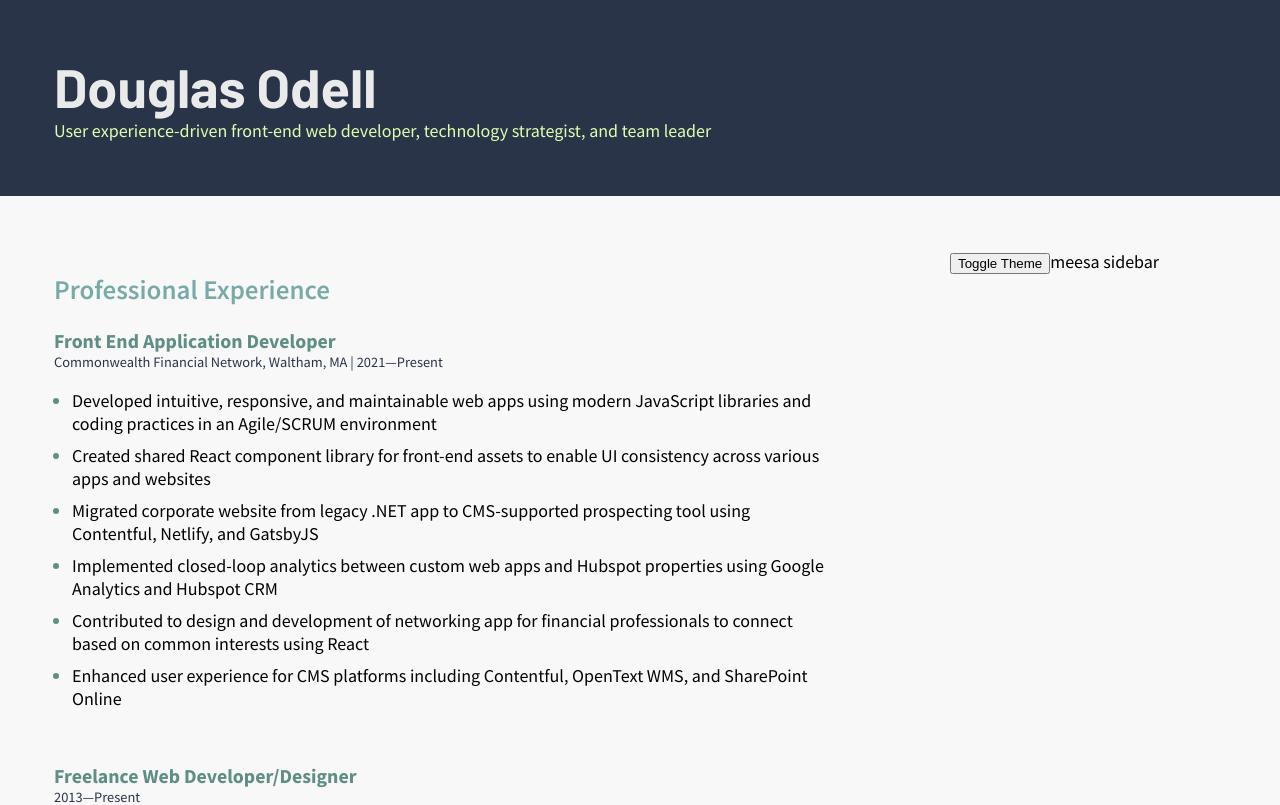
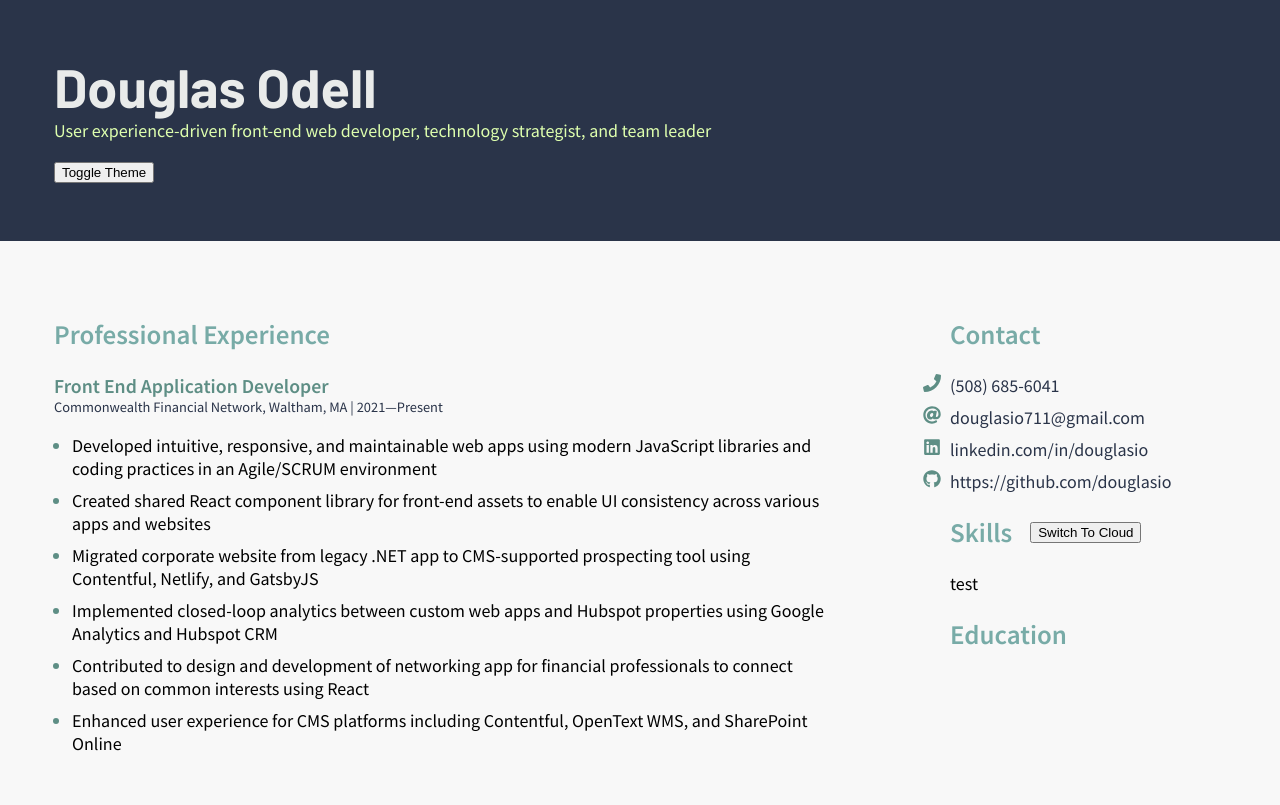
Before and after one commit to douglasio/portfolio-site, a React (Create React App) app: page / in a window 1280 px wide. Shown: the top 805 px of the page. Built offline with nearby package versions, Linux system fonts and the light colour scheme.

Commit message:
Build out sidebar

```diff
--- a/package.json
+++ b/package.json
@@ -3,6 +3,10 @@
   "version": "0.1.0",
   "private": true,
   "dependencies": {
+    "@fortawesome/fontawesome-svg-core": "^1.2.36",
+    "@fortawesome/free-brands-svg-icons": "^5.15.4",
+    "@fortawesome/free-solid-svg-icons": "^5.15.4",
+    "@fortawesome/react-fontawesome": "^0.1.16",
     "@testing-library/jest-dom": "^5.14.1",
     "@testing-library/react": "^11.2.7",
     "@testing-library/user-event": "^12.8.3",
@@ -12,6 +16,7 @@
     "react-helmet-async": "^1.1.2",
     "react-scripts": "4.0.3",
     "react-transition-group": "^4.4.2",
+    "react-wordcloud": "^1.2.7",
     "styled-components": "^5.3.3",
     "web-vitals": "^1.1.2"
   },
--- a/src/App.js
+++ b/src/App.js
@@ -2,15 +2,27 @@
 import { CookiesProvider, useCookies } from 'react-cookie';
 import { Helmet, HelmetProvider } from 'react-helmet-async';
 import { ThemeProvider } from 'styled-components';
+import { FontAwesomeIcon } from '@fortawesome/react-fontawesome'
+import { faAt, faCoffee, faPhone } from '@fortawesome/free-solid-svg-icons'
 import * as Styled from './App.styles.js';
 import Job from './components/Job';
+import Skills from './components/Skills';
 import resume from './data/resume.json';
 import useSelectedTheme from './hooks/useSelectedTheme';
+import { faGithub, faLinkedin } from '@fortawesome/free-brands-svg-icons';
 
 function App() {
   const { selectedTheme, toggleSelectedTheme } =
     useSelectedTheme();
-  const { name, byline, experience } = resume;
+  const {
+    name,
+    byline,
+    experience,
+    contact,
+    skills,
+    certifications,
+    education,
+  } = resume;
 
   return (
     <CookiesProvider>
@@ -29,31 +41,45 @@ function App() {
               <Styled.Header>
                 <h1>{name}</h1>
                 <p className="byline">{byline}</p>
+                <button
+                  type="button"
+                  onClick={toggleSelectedTheme}
+                >
+                  Toggle Theme
+                </button>
               </Styled.Header>
               <Styled.Main>
                 <section>
                   <h2>{experience.professional.title}</h2>
                   {experience.professional.entries.map(
-                    ( entry ) => {
+                    (entry) => {
                       return (
-                        <Job details={entry} key={entry.id} />
+                        <Job
+                          details={entry}
+                          key={entry.id}
+                        />
                       );
                     }
                   )}
                 </section>
               </Styled.Main>
               <Styled.Sidebar>
-                <button
-                  type="button"
-                  onClick={toggleSelectedTheme}
-                >
-                  Toggle Theme
-                </button>
-                meesa sidebar
+                <section>
+                  <h2>{contact.title}</h2>
+                  <ul>
+                    <li><a href={`tel:+${contact.items.phone.replace(/[^\d.-]/g, '')}`}><FontAwesomeIcon className="sprite" icon={faPhone} />{contact.items.phone}</a></li>
+                    <li><a href={`mailto:+${contact.items.email}`}><FontAwesomeIcon className="sprite" icon={faAt} />{contact.items.email}</a></li>
+                    <li><a href={contact.items.linkedin} target="_blank"><FontAwesomeIcon className="sprite" icon={faLinkedin} />{contact.items.linkedin}</a></li>
+                    <li><a href={contact.items.github} target="_blank"><FontAwesomeIcon className="sprite" icon={faGithub} />{contact.items.github}</a></li>
+                  </ul>
+                </section>
+                <section>
+                    <Skills {...skills} />
+                </section>
+
+                <h2>{education.title}</h2>
               </Styled.Sidebar>
-              <Styled.Footer>
-                Footer
-              </Styled.Footer>
+              <Styled.Footer>Footer</Styled.Footer>
             </Styled.App>
           </ThemeProvider>
         )}
--- a/src/App.styles.js
+++ b/src/App.styles.js
@@ -17,6 +17,7 @@ export const GlobalStyle = createGlobalStyle`
         font-family: 'Source Sans Pro', sans-serif;
         font-size: 1rem;
         font-weight: 400;
+        transition: all 200ms;
     }
 
     h1 {
@@ -36,7 +37,7 @@ export const GlobalStyle = createGlobalStyle`
     h3 {
         color: ${({ theme }) => theme.body.h3};
         font-size: 1.1rem;
-        font-weight: 700;
+        font-weight: 600;
         margin: 0;
     }
 
@@ -59,6 +60,40 @@ export const GlobalStyle = createGlobalStyle`
         margin: 0;
         padding: 0 1rem;
     }
+
+    a {
+        color: ${({ theme }) => theme.body.a.text};
+        display: inline-block;
+        position: relative;
+        text-decoration: none;
+
+        :before {
+            content: "";
+            background-color: transparent;
+            display: block;
+            height: 2em;
+            left: -1em;
+            position: absolute;
+            top: -25%;
+            width: calc(100% + 2em);
+            transform: translateX(1em);
+            transition: all 200ms;
+            z-index: -1;
+        }
+
+        &:hover {
+            color: ${({ theme }) =>
+                theme.body.a.hover.text};
+            text-decoration: underline;
+
+            :before {
+                background-color: ${({ theme }) =>
+                    theme.body.a.hover.background};
+                display: block;
+                transform: translateX(0);
+            }
+        }
+    }
 `;
 
 export const App = styled.div`
@@ -71,6 +106,10 @@ export const App = styled.div`
         'footer footer';
     grid-template-columns: 70% 30%;
     grid-template-rows: repeat(4, auto);
+
+    h2 {
+        text-transform: capitalize;
+    }
 `;
 
 export const Header = styled.header`
@@ -82,8 +121,7 @@ export const Header = styled.header`
     padding: ${bodyPadding};
 
     h1 {
-    color: ${({ theme }) =>
-    theme.header.h1};
+        color: ${({ theme }) => theme.header.h1};
     }
 
     .byline {
@@ -102,6 +140,42 @@ export const Main = styled.main`
 export const Sidebar = styled.aside`
     grid-area: sidebar;
     padding: ${bodyPadding};
+
+    ul {
+        margin: 0;
+        padding: 0;
+
+        li:first-of-type {
+            margin-top: 0;
+        }
+
+        li {
+            list-style-type: none;
+        }
+    }
+
+    a {
+        .sprite {
+            position: absolute;
+            left: -1.5em;
+            width: 1em;
+            transform: translateX(0);
+            transition: transform 200ms;
+
+            path {
+                fill: ${({ theme }) => theme.body.a.sprite};
+            }
+        }
+
+        &:hover .sprite {
+            transform: translateX(-1em);
+
+            path {
+                fill: ${({ theme }) =>
+                    theme.body.a.hover.sprite};
+            }
+        }
+    }
 `;
 
 export const Footer = styled.footer`
--- /dev/null
+++ b/src/components/Skills.js
@@ -0,0 +1,70 @@
+import { useState } from 'react';
+import * as Styled from './Skills.styles';
+
+const VIEWS = {
+    CLOUD: 'cloud',
+    LIST: 'list',
+};
+
+const Skills = ({ code, software, title }) => {
+    const [view, setView] = useState(VIEWS.CLOUD);
+    const handleSkillsToggle = () => {
+        return view === VIEWS.CLOUD
+            ? setView(VIEWS.LIST)
+            : setView(VIEWS.CLOUD);
+    };
+
+    return (
+        <Styled.Skills>
+            <h2>
+                {title}
+                <button
+                    className="toggle"
+                    type="button"
+                    onClick={handleSkillsToggle}
+                >
+                    switch to {view}
+                </button>
+            </h2>
+
+            {view === VIEWS.CLOUD ? (
+                <p>test</p>
+            ) : (
+                <>
+                    <h3>{code.title}</h3>
+                    <ul>
+                        {code.items.map((item, i) => {
+                            return (
+                                <li
+                                    key={`${item.substring(
+                                        0,
+                                        3
+                                    )}${i}`}
+                                >
+                                    {item}
+                                </li>
+                            );
+                        })}
+                    </ul>
+                    <h3>{software.title}</h3>
+                    <ul>
+                        {software.items.map((item, i) => {
+                            return (
+                                <li
+                                    key={`${item.substring(
+                                        0,
+                                        3
+                                    )}${i}`}
+                                >
+                                    {item}
+                                </li>
+                            );
+                        })}
+                    </ul>
+                </>
+            )}
+        </Styled.Skills>
+    );
+};
+
+export default Skills;
--- /dev/null
+++ b/src/components/Skills.styles.js
@@ -0,0 +1,30 @@
+import styled from 'styled-components';
+
+export const Skills = styled.div`
+    .toggle {
+        margin-left: 1rem;
+        margin-top: -0.5em;
+        text-transform: capitalize;
+        vertical-align: middle;
+    }
+
+    h3 {
+        text-transform: uppercase;
+    }
+
+    ul {
+        margin: 0.5rem 0 1rem;
+
+        > li {
+            display: inline;
+            list-style-type: none;
+
+            &:not(:last-of-type) {
+                :after {
+                    content: ', ';
+                    display: inline;
+                }
+            }
+        }
+    }
+`;
--- a/src/data/resume.json
+++ b/src/data/resume.json
@@ -66,5 +66,84 @@
         }
       ]
     }
+  },
+  "contact": {
+    "title": "contact",
+    "items": {
+      "phone": "(508) 685-6041",
+      "email": "douglasio711@gmail.com",
+      "linkedin": "linkedin.com/in/douglasio",
+      "github": "https://github.com/douglasio"
+    }
+  },
+  "skills": {
+    "title": "skills",
+    "code": {
+      "title": "code",
+      "items": [
+        "JavaScript (ES6)",
+        "TypeScript",
+        "React",
+        "jQuery",
+        "REST",
+        "CSS3/SCSS/Sass",
+        "Bootstrap",
+        "HTML5",
+        "GatsbyJS",
+        "GraphQL",
+        "Vue.js",
+        "C#",
+        "Angular",
+        "PHP"
+      ]
+    },
+    "software": {
+      "title": "software",
+      "items": [
+        "Visual Studio",
+        "Google Analytics",
+        "Git",
+        "Postman",
+        "Adobe XD",
+        "Axure",
+        "Figma",
+        "Contentful",
+        "Cvent",
+        "Hubspot",
+        "ServiceNow",
+        "Jira",
+        "OpenText WMS",
+        "Wordpress",
+        "Wix"
+      ]
+    }
+  },
+  "certifications": {
+    "title": "certifications",
+    "items": [
+      {
+        "title": "Certified ScrumMaster (CSM)",
+        "institution": "Scrum, Inc."
+      },
+      {
+        "title": "Certified Usability Analyst (CUA)",
+        "institution": "Human Factors International"
+      },
+      {
+        "title": "8-Week Dale Carnegie Course",
+        "institution": "Dale Carnegie Institute"
+      }
+    ]
+  },
+  "education": {
+    "title": "education",
+    "items": [
+      {
+        "title": "Bachelor of Science, Geography",
+        "institution": "Boston University",
+        "location": "Boston, MA",
+        "years": "2009–2013"
+      }
+    ]
   }
 }
--- a/src/style/colors.js
+++ b/src/style/colors.js
@@ -1,6 +1,7 @@
 const colors = {
 	white: '#fff',
 	black: '#000',
+    transparent: 'transparent',
 	bright: {
 		blue: '#2a3449',
 		teal: '#5e8e85',
--- a/src/style/theme.js
+++ b/src/style/theme.js
@@ -10,13 +10,23 @@ const theme = {
             h2: colors.bright.lightTeal,
             h3: colors.bright.teal,
             h4: colors.bright.blue,
-      marker: colors.bright.teal
+            a: {
+                background: colors.transparent,
+                sprite: colors.bright.teal,
+                text: colors.bright.blue,
+                hover: {
+                    background: colors.bright.blue,
+                    sprite: colors.bright.white,
+                    text: colors.white,
+                },
+            },
+            marker: colors.bright.teal,
         },
         header: {
             background: colors.bright.blue,
             paragraph: colors.bright.lime,
             h1: colors.bright.gray,
-    }
+        },
     },
     dark: {
         id: 't02',
@@ -25,13 +35,23 @@ const theme = {
             paragraph: colors.white,
             h1: colors.bright.lime,
             h2: colors.light.teal,
-      h3: colors.white,
+            h3: colors.light.teal,
             h4: colors.light.lightTeal,
-      marker: colors.light.lightTeal
+            a: {
+                background: colors.transparent,
+                sprite: colors.light.blue,
+                text: colors.bright.lime,
+                hover: {
+                    background: colors.bright.lime,
+                    sprite: colors.bright.lime,
+                    text: colors.bright.blue,
+                },
+            },
+            marker: colors.light.lightTeal,
         },
         header: {
-        background: colors.bright.blue
-    }
+            background: colors.bright.blue,
+        },
     },
 };
 
```
Also changed, not shown: 2 other files (tests, documents, lock files or other folders). Lines whose indentation alone changed are shown as unchanged.
